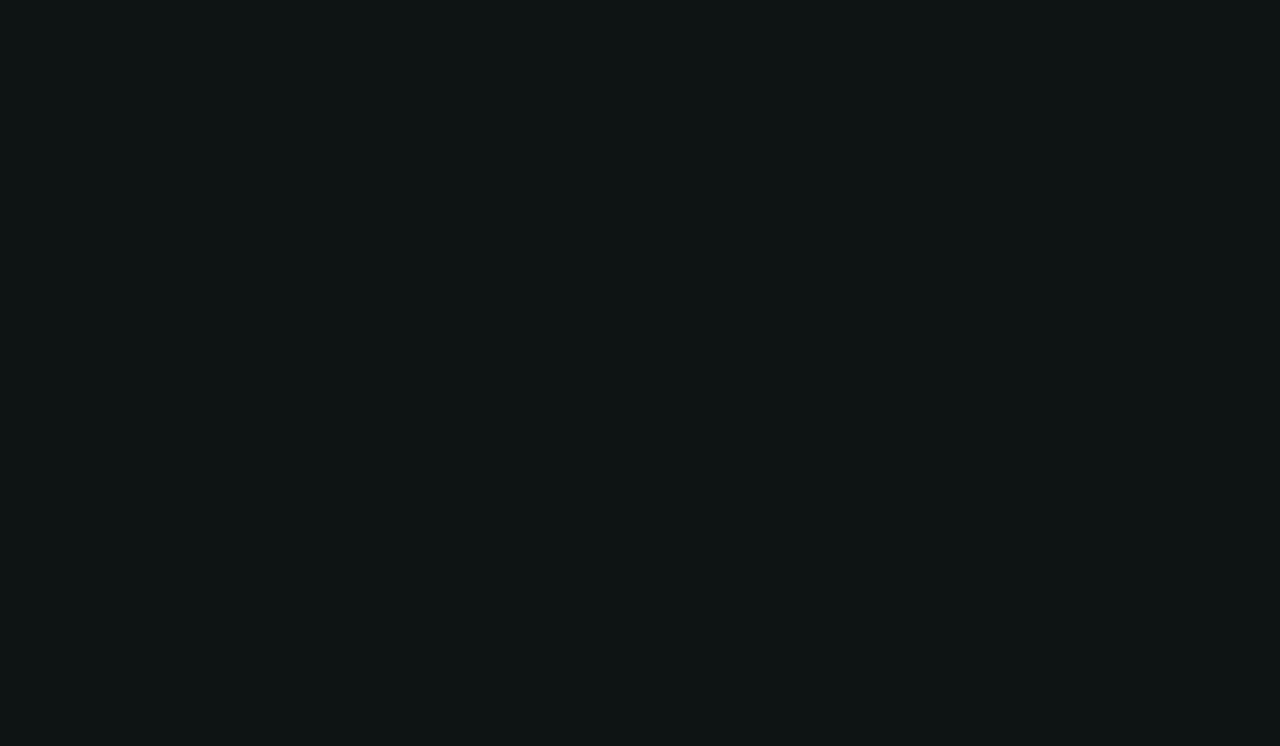
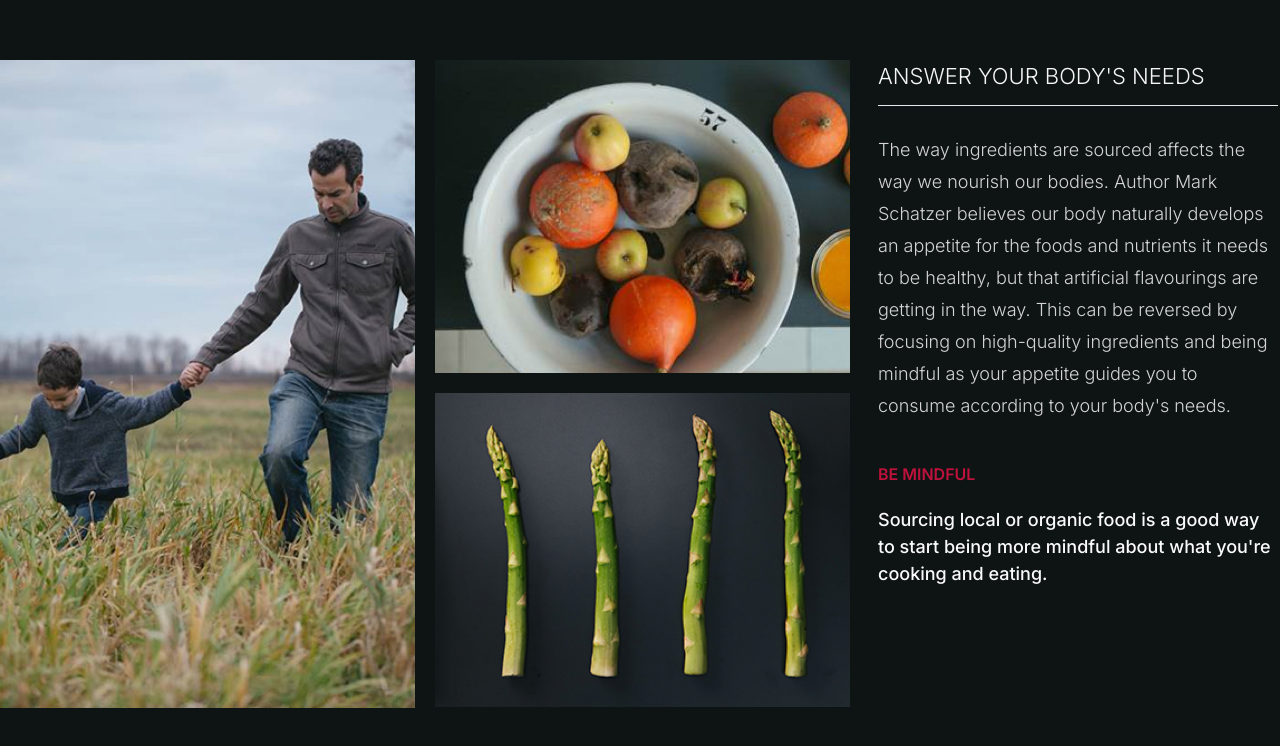
Before and after one commit to JacobDiazCruz/invision-test-app, a Next.js app: page / in a window 1280 px wide. Shown: the part 120-866 px from the top of the page. Before the commit the page ends 800 px from the top, so only its background shows below. Built offline with nearby package versions, Linux system fonts and the light colour scheme.

Commit message:
Added: Banner component and page layout

```diff
--- /dev/null
+++ b/src/app/components/Banner.tsx
@@ -0,0 +1,44 @@
+import Image from "next/image";
+import HoldingHands from "../../../public/assets/component-01/Image-01@2x.jpg";
+import Veggies from "../../../public/assets/component-01/Image-02@2x.jpg";
+import Veggie from "../../../public/assets/component-01/Image-03@2x.jpg";
+
+export default function Banner() {
+  return (
+    <div className="flex gap-7">
+      <div className="flex gap-5 w-[850px]">
+        <div>
+          <Image
+            alt="Man holding hands"
+            src={HoldingHands}
+          />
+        </div>
+        <div>
+          <Image
+            alt="Man holding hands"
+            src={Veggies}
+          />
+          <Image
+            alt="Man holding hands"
+            src={Veggie}
+            className="mt-5"
+          />
+        </div>
+      </div>
+      <div className="text font-light w-[400px]">
+        <h1 className="text-[22px] text-neutral-100">ANSWER YOUR BODY&apos;S NEEDS</h1>
+        <hr className="mb-7 mt-3"/>
+        <p className="text-[18px] font-light text-neutral-300 leading-8">The way ingredients are sourced affects the way we nourish our bodies. Author Mark Schatzer believes our body naturally develops an appetite
+          for the foods and nutrients it needs to be healthy, but that artificial flavourings are getting in the way. This can be reversed by focusing on
+          high-quality ingredients and being mindful as your appetite guides you to consume according to your body&apos;s needs.
+        </p>
+        <div className="mt-10">
+          <h4 className="text-rose-700 font-semibold">BE MINDFUL</h4>
+          <p className="text-[18px] mt-5 font-medium text-neutral-50">
+            Sourcing local or organic food is a good way to start being more mindful about what you&apos;re cooking and eating.
+          </p>
+        </div>
+      </div>
+    </div>
+  );
+};
--- a/src/app/page.tsx
+++ b/src/app/page.tsx
@@ -1,9 +1,9 @@
+import Banner from "./components/Banner";
+
 export default function Home() {
   return (
-    <main>
-      <div className="flex">
-        <div className="flex"></div>
-      </div>
+    <main className="flex m-auto w-[1300px] py-[180px]">
+      <Banner />
     </main>
-  )
-}
+  );
+};
```
